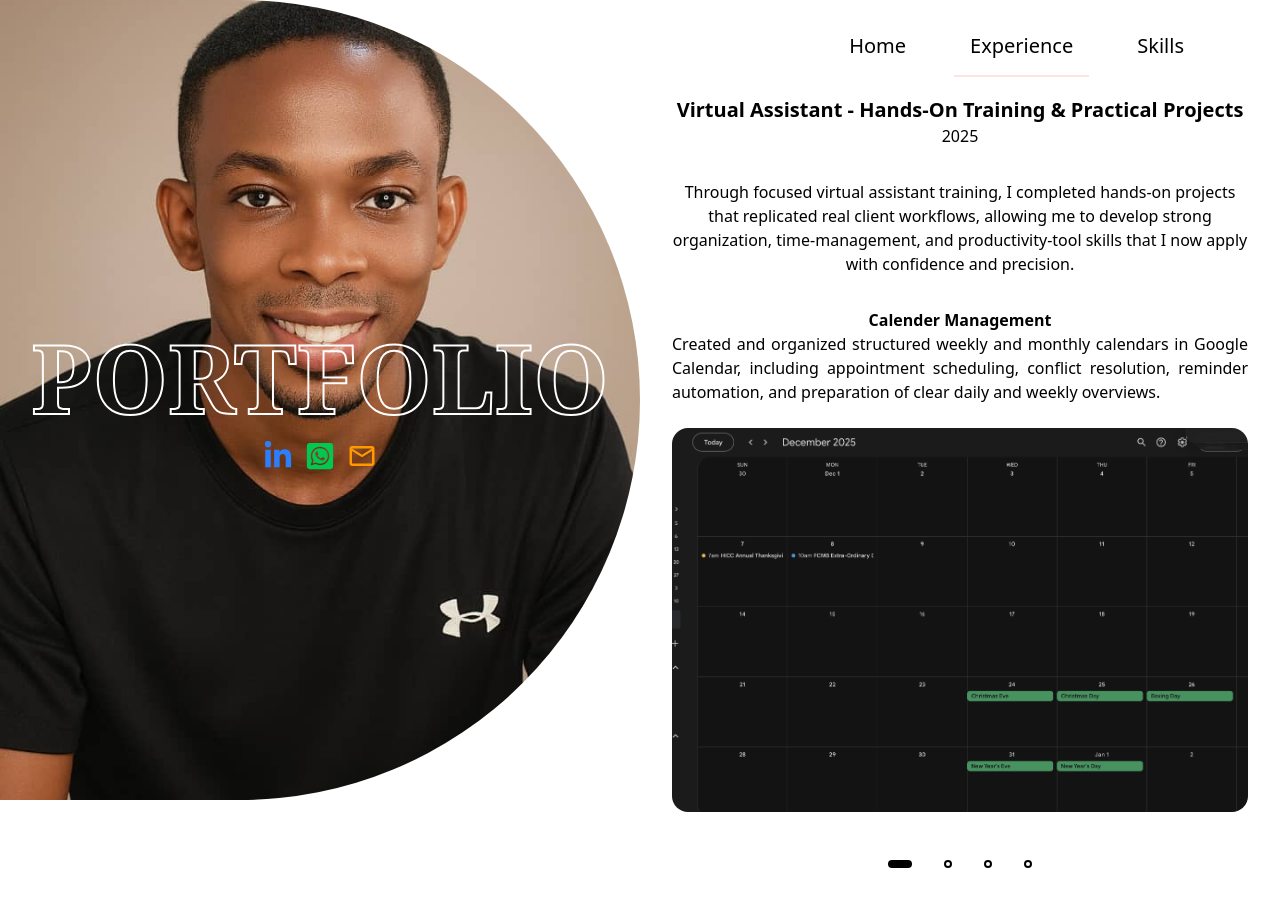
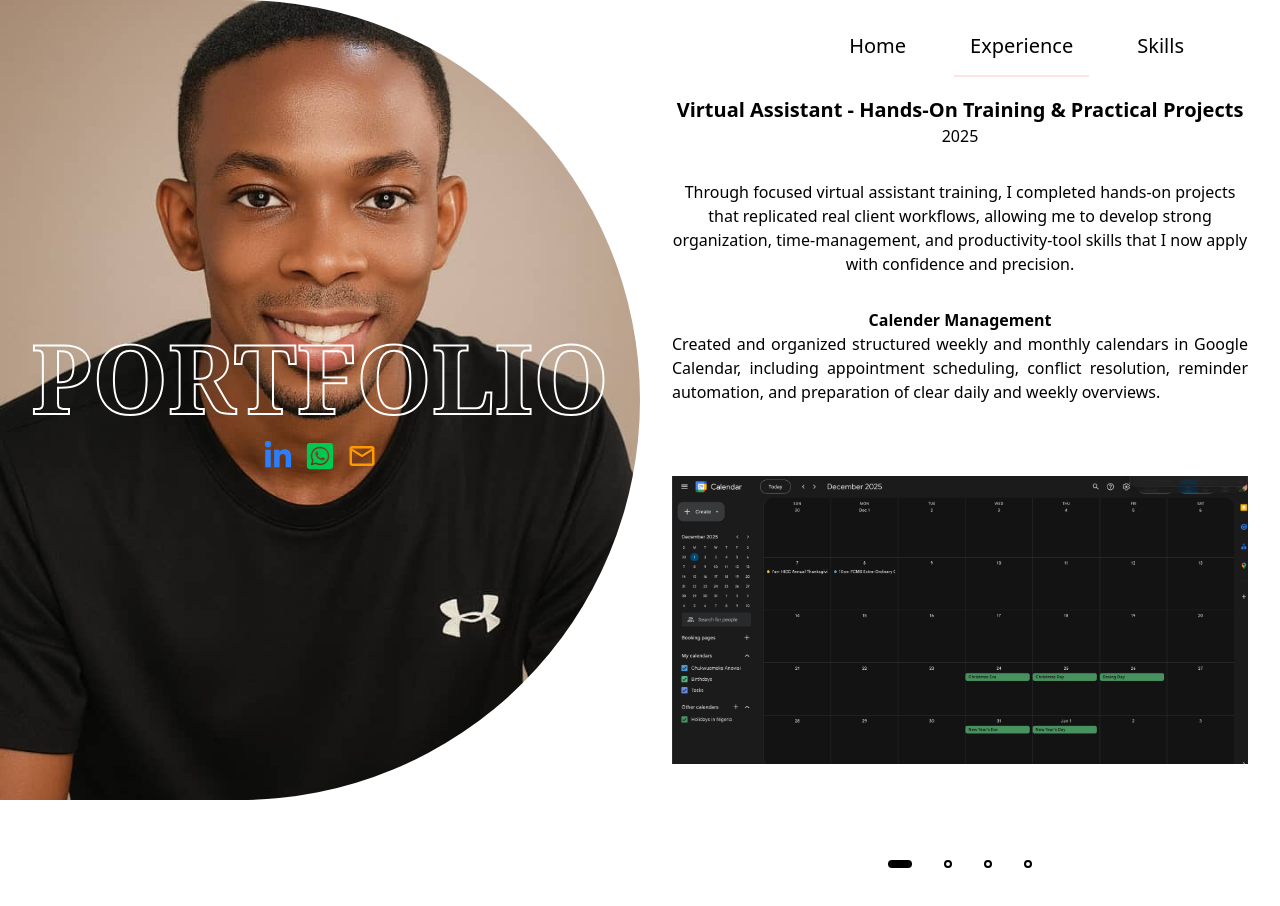
Before and after one commit to Chukstev/Portfolio, a React (Vite) app: page /experience in a window 1280 px wide. Shown: the top 906 px of the page. Built offline with nearby package versions, Linux system fonts and the light colour scheme.

Commit message:
adjusted the image fit

```diff
--- a/src/Experience.jsx
+++ b/src/Experience.jsx
@@ -66,7 +66,7 @@ function Experience() {
             <img
               src={experienceData[data].imageUrl}
               alt="experienceImage"
-              className="w-full max-w-xl h-96 object-cover rounded-2xl mt-6 mx-auto"
+              className="w-full max-w-xl h-96 object-contain rounded-2xl mt-6 mx-auto"
             />
             <div className="flex justify-center lg:justify-center lg:mt-4 lg:items-end lg:h-14">
               {experienceData.map((_, index) => (
```
